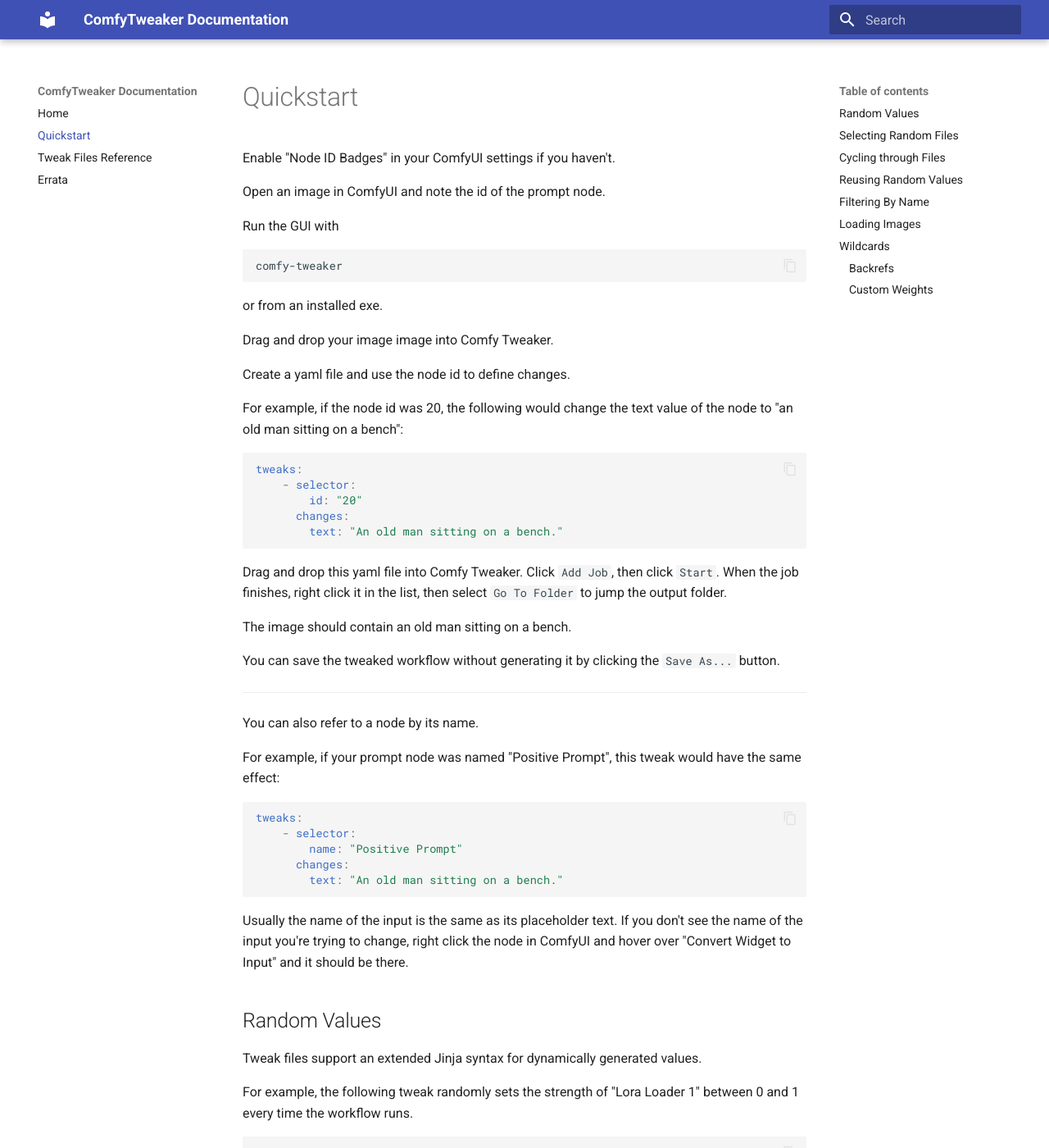
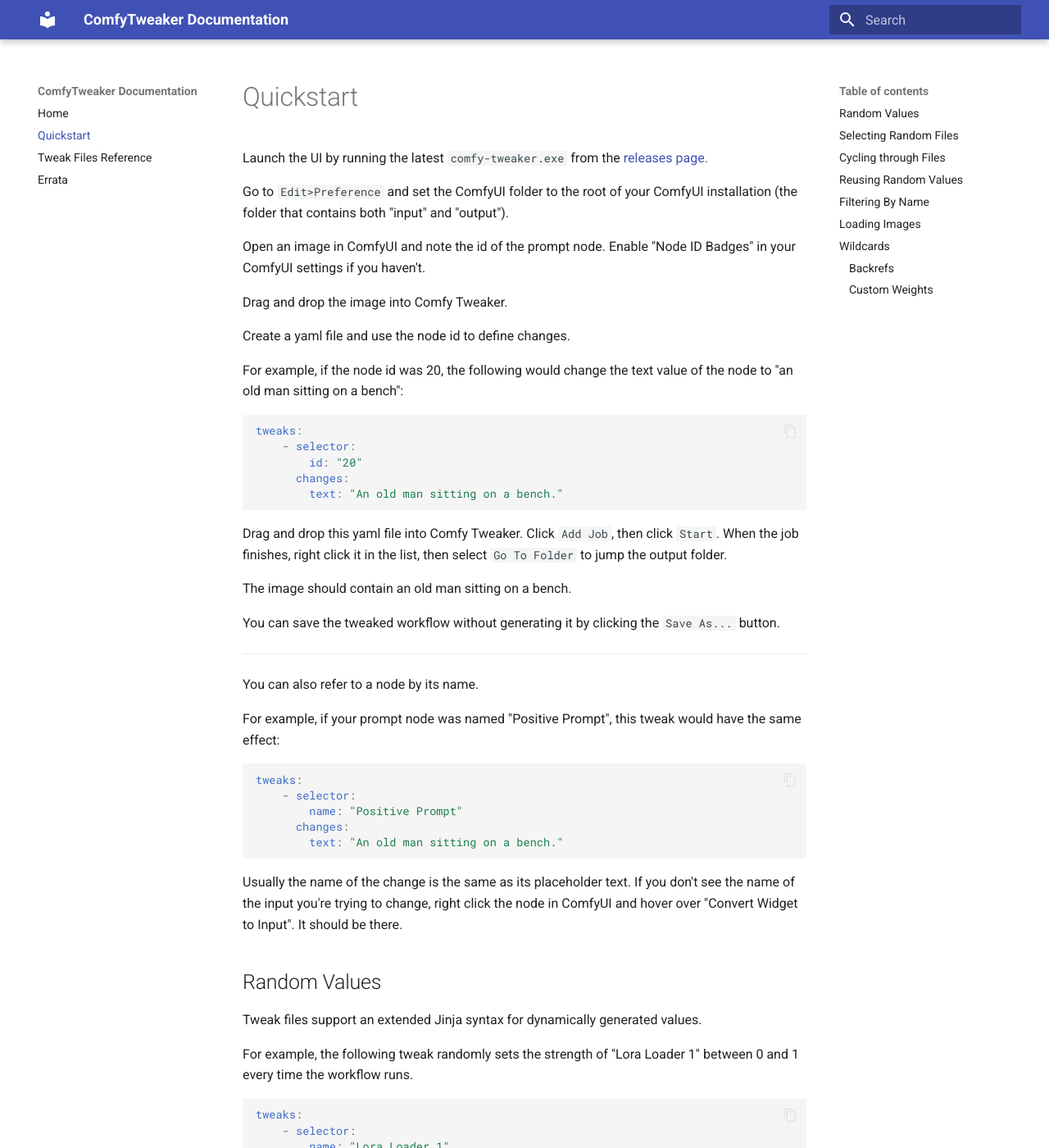
Before and after one commit to halkony/comfy-tweaker, an MkDocs documentation site: the page built from docs/docs/quickstart.md, in a window 1280 px wide and 1400 px high. Shown: the whole window at 82% size. Built offline with MkDocs 1.6.1 and Material for MkDocs 9.7.7, drawn with Linux system fonts in a browser that asks for light colours; some of the changed text lies outside the part shown.

Commit message:
Improved documentation for 0.1.0 release

````diff
--- a/docs/docs/quickstart.md
+++ b/docs/docs/quickstart.md
@@ -1,17 +1,14 @@
 Note: This software is considered pre-Alpha. APIs may change in the future.
 
 # Quickstart
-Enable "Node ID Badges" in your ComfyUI settings if you haven't.
 
-Open an image in ComfyUI and note the id of the prompt node.
+Launch the UI by running the latest `comfy-tweaker.exe` from the [releases page.](https://github.com/halkony/comfy-tweaker/releases)
 
-Run the GUI with
-```sh
-comfy-tweaker
-```
-or from an installed exe.
+Go to `Edit>Preference` and set the ComfyUI folder to the root of your ComfyUI installation (the folder that contains both "input" and "output").
 
-Drag and drop your image image into Comfy Tweaker.
+Open an image in ComfyUI and note the id of the prompt node. Enable "Node ID Badges" in your ComfyUI settings if you haven't.
+
+Drag and drop the image into Comfy Tweaker.
 
 Create a yaml file and use the node id to define changes.
 
@@ -29,7 +26,7 @@
 
 The image should contain an old man sitting on a bench.
 
- You can save the tweaked workflow without generating it by clicking the `Save As...` button.
+You can save the tweaked workflow without generating it by clicking the `Save As...` button.
 
 ---
 
@@ -45,7 +42,7 @@
         text: "An old man sitting on a bench."
 ```
 
-Usually the name of the input is the same as its placeholder text. If you don't see the name of the input you're trying to change, right click the node in ComfyUI and hover over "Convert Widget to Input" and it should be there.
+Usually the name of the change is the same as its placeholder text. If you don't see the name of the input you're trying to change, right click the node in ComfyUI and hover over "Convert Widget to Input". It should be there.
 
 ## Random Values
 Tweak files support an extended Jinja syntax for dynamically generated values.
@@ -132,7 +129,7 @@
 It's important to set a variable if you want to reuse a cycled value. Calling a cycling function again in the same tweak file will produce the next value, which is not recommended.
 
 ## Filtering By Name
-To filter a random selection by its contents, use the `match` or `regex_match` keyword argument. The following example would select a random lora with "cartoon" in it.
+To filter a random selection by its contents, use the `match` or `regex_match` keyword argument. The following example would select a random lora with the word "cartoon" in it.
 
 ```yaml
 tweaks:
@@ -157,7 +154,7 @@
 This copies the image into your inputs folder and returns its filename, which is what ComfyUI expects. Every time it is evaluated, it will copy the image to the inputs folder, so be mindful when working with large images.
 
 ## Wildcards
-Comfy Tweaker supports standard stable diffusion wildcards. You can set your wildcards directory in `Edit>Preferences`
+Comfy Tweaker supports standard stable diffusion wildcards. You can set your wildcards directory in `Edit>Preferences`.
 
 The following tweak would either set the prompt to "human" or an entry from the "animals.txt" file in your wildcards directory.
 ```yaml
````
Also changed, not shown: docs/docs/index.md (+8 -14 lines), README.md.
